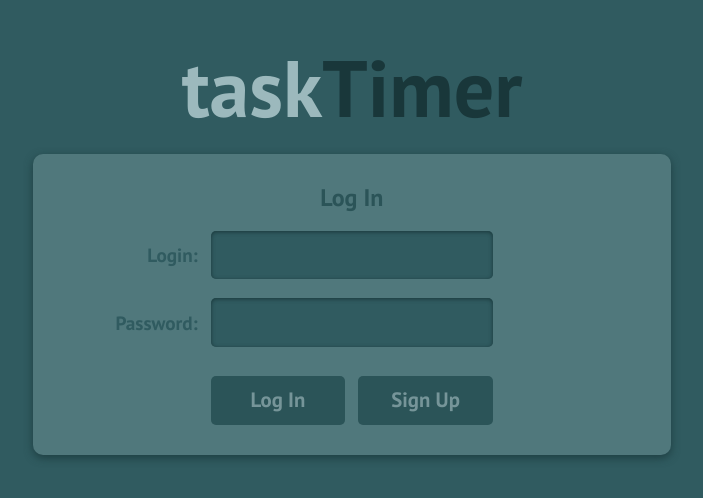
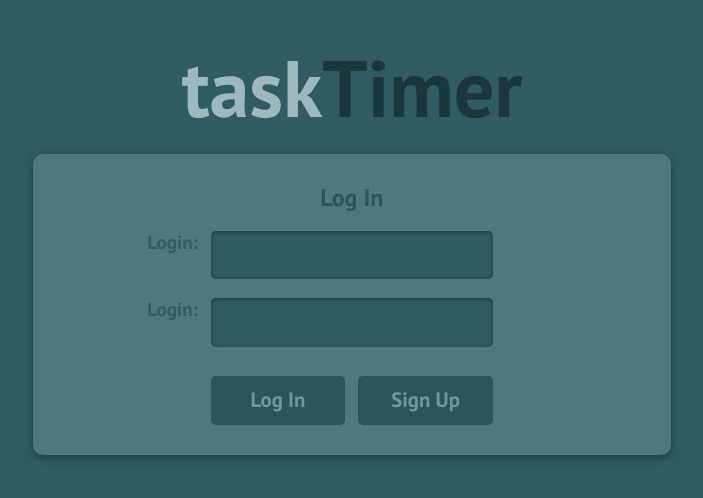
Before and after one commit to jchojna/task-timer, a React (Create React App) app: page / in a window 1280 px wide. Shown: the part 118-616 px from the top of the page, without its empty margins (288-991 px from the left). Built offline with nearby package versions, Linux system fonts and the light colour scheme.

Commit message:
feat(UserForm): add UserInput components inside each UserForm

```diff
--- a/src/components/UserForm.js
+++ b/src/components/UserForm.js
@@ -1,11 +1,12 @@
 import React from 'react';
 import classNames from 'classnames';
+import UserInput from './UserInput';
 import '../scss/UserForm.scss';
 
 const UserForm = (props) => {
   const {
     className,
-    id,
+    block,
     onCardToggle,
     onUserPanelStateChange
   } = props;
@@ -20,7 +21,7 @@ const UserForm = (props) => {
   const passwordInput = React.createRef();
   const passwordConfirm = React.createRef();
 
-  const isLoginForm = id === 'loginForm';
+  const isLoginForm = block === 'loginForm';
   const title = isLoginForm ? 'Log In' : 'Sign Up';
   const loginButtonName = isLoginForm ? 'Log In' : 'Cancel';
   const loginButtonType = isLoginForm ? 'submit' : 'button';
@@ -28,22 +29,22 @@ const UserForm = (props) => {
   const onLoginButtonClick = isLoginForm ? undefined : onCardToggle;
   const onSignupButtonClick = isLoginForm ? onCardToggle : undefined;
 
-  const loginAlertClass = classNames(`${id}__alertBox ${id}__alertBox--login`, {
-    [`${id}__alertBox--visible`]: isLoginAlertVisible
+  const loginAlertClass = classNames(`${block}__alertBox ${block}__alertBox--login`, {
+    [`${block}__alertBox--visible`]: isLoginAlertVisible
   });
 
-  const passwordAlertClass = classNames(`${id}__alertBox ${id}__alertBox--password`, {
-    [`${id}__alertBox--visible`]: isPasswordAlertVisible
+  const passwordAlertClass = classNames(`${block}__alertBox ${block}__alertBox--password`, {
+    [`${block}__alertBox--visible`]: isPasswordAlertVisible
   });
 
-  const confirmAlertClass = classNames(`${id}__alertBox ${id}__alertBox--confirm`, {
-    [`${id}__alertBox--visible`]: isConfirmAlertVisible
+  const confirmAlertClass = classNames(`${block}__alertBox ${block}__alertBox--confirm`, {
+    [`${block}__alertBox--visible`]: isConfirmAlertVisible
   });
 
   const handleFormSubmit = (e) => {
     e.preventDefault();
 
-    const { id, onUsersChange } = props;
+    const { block, onUsersChange } = props;
     const loginInputValue = loginInput.current.value;
     const passwordInputValue = passwordInput.current.value;
     const passwordConfirmValue = passwordConfirm.current.value;
@@ -57,11 +58,11 @@ const UserForm = (props) => {
     if (loginInputValue === '' || passwordInputValue === '' || passwordConfirmValue === '')  return;
 
 
-    if (id === 'loginForm') {
+    if (block === 'loginForm') {
 
 
 
-    } else if (id === 'signupForm') {
+    } else if (block === 'signupForm') {
 
       const newUser = {
         login: loginInputValue,
@@ -74,11 +75,49 @@ const UserForm = (props) => {
 
   return (
     <form className={className} onSubmit={handleFormSubmit}>
-      <h2 className={`${id}__heading`}>
+      <h2 className={`${block}__heading`}>
         {title}
       </h2>
       {/* LOGIN */}
-      <label
+      <UserInput
+        block={block}
+        modifier="login"
+
+
+      />
+      {/* PASSWORD */}
+      <UserInput
+        block={block}
+        modifier="password"
+
+      />
+      {/* PASSWORD CONFIRM */
+      isLoginForm ? <div className="empty"></div> :
+      <UserInput
+        block={block}
+        modifier="confirm"
+
+      />
+      }
+
+      {/* BUTTONS */}
+      <button
+        className={`${block}__button ${block}__button--login`}
+        onClick={onLoginButtonClick}
+        type={loginButtonType}
+      >
+        {loginButtonName}
+      </button>
+      <button
+        className={`${block}__button ${block}__button--signup`}
+        onClick={onSignupButtonClick}
+        type={submitButtonType}
+      >
+        Sign Up
+      </button>
+
+      {/* LOGIN */}
+      {/* <label
         htmlFor={`${id}Login`}
         className={`${id}__label ${id}__label--login`}
       >
@@ -97,9 +136,10 @@ const UserForm = (props) => {
         <p className={`${id}__alert`}>
           Please enter your login
         </p>
-      </div>
+      </div> */}
+
       {/* PASSWORD */}
-      <label
+      {/* <label
         htmlFor={`${id}Password`}
         className={`${id}__label ${id}__label--password`}
       >
@@ -117,9 +157,10 @@ const UserForm = (props) => {
         <p className={`${id}__alert`}>
           Please enter your password
         </p>
-      </div>
+      </div> */}
+
       { /* REPEAT PASSWORD */
-        id === 'signupForm'
+        /* id === 'signupForm'
         ?
         <React.Fragment>
           <label
@@ -143,23 +184,8 @@ const UserForm = (props) => {
           </div>
         </React.Fragment>
         :
-        <div className="empty"></div>
+        <div className="empty"></div> */
       }
-      {/* BUTTONS */}
-      <button
-        className={`${id}__button ${id}__button--login`}
-        onClick={onLoginButtonClick}
-        type={loginButtonType}
-      >
-        {loginButtonName}
-      </button>
-      <button
-        className={`${id}__button ${id}__button--signup`}
-        onClick={onSignupButtonClick}
-        type={submitButtonType}
-      >
-        Sign Up
-      </button>
     </form>
   );
 }
--- /dev/null
+++ b/src/components/UserInput.js
@@ -0,0 +1,38 @@
+import React from 'react';
+
+const UserInput = (props) => {
+  const { block, modifier } = props;
+
+  const inputId = `${block}-${modifier}`;
+  const labelClass = `${block}__label ${block}__label--${modifier}`
+  const inputClass = `${block}__input ${block}__input--${modifier}`
+  const alertClass = `${block}__alert ${block}__alert--${modifier}`
+
+  const alertBoxClass = `${block}__alertBox ${block}__alertBox--${modifier}`
+
+  return (
+    <React.Fragment>
+      <label
+        htmlFor={inputId}
+        className={labelClass}
+      >
+        Login:
+      </label>
+      <input
+        id={inputId}
+        //ref={loginInput}
+        type="text"
+        name="userLogin"
+        className={inputClass}
+        spellCheck="false"
+        maxLength="20"
+      />
+      <div className={alertBoxClass}>
+        <p className={alertClass}>
+          Please enter your login
+        </p>
+      </div>
+    </React.Fragment>
+  );
+}
+export default UserInput;
--- a/src/components/UserPanel.js
+++ b/src/components/UserPanel.js
@@ -70,7 +70,7 @@ class UserPanel extends Component {
           {/* LOGIN FORM */}
           <UserForm
             className={loginClass}
-            id="loginForm"
+            block="loginForm"
             onCardToggle={this.handleCardToggle}
             onUserPanelStateChange={this.handleUserPanelState}
             onUsersChange={onUsersChange}
@@ -79,7 +79,7 @@ class UserPanel extends Component {
           {/* SIGNUP FORM */}
           <UserForm
             className={signupClass}
-            id="signupForm"
+            block="signupForm"
             onCardToggle={this.handleCardToggle}
             onUserPanelStateChange={this.handleUserPanelState}
             onUsersChange={onUsersChange}
--- a/src/scss/UserForm.scss
+++ b/src/scss/UserForm.scss
@@ -2,12 +2,8 @@
 @import "_mixins.scss";
 @import "_animations.scss";
 
-// #region [ Horizon ] Sign In / Sign Up
-
 .loginForm,
 .signupForm {
-  align-items: center;
-  background-color: $color-teal;
   box-shadow: $card-shadow-medium;
   border-radius: 10px;
   display: grid;
@@ -18,8 +14,8 @@
   visibility: hidden;
 
   &--rotateIn {
+    animation: rotateIn $toggle-card $toggle-card ease-out forwards;
     visibility: visible;
-    animation: rotateIn $toggle-card $toggle-card ease-out forwards;
   }
 
   &--rotateOut {
@@ -28,8 +24,11 @@
   }
 
   @media only screen and (min-width: $media-md) {
-    gap: 0.6em 0.8em;
-    grid-template-columns: repeat(4, 1fr);
+
+    & {
+      gap: 0.6em 0.8em;
+      grid-template-columns: repeat(4, 1fr);
+    }
   }
 
   &__heading {
@@ -44,14 +43,11 @@
     justify-self: start;
     font-size: 1.2em;
     font-weight: 700;
+    grid-area: label;
 
-    &--login {
-      grid-area: loginLabel;
-    }
-
-    &--password {
-      grid-area: passwordLabel;
-    }
+    &--login { grid-area: labelLogin; }
+    &--password { grid-area: labelPassword; }
+    &--confirm { grid-area: labelConfirm; }
 
     @media only screen and (min-width: $media-md) {
 
@@ -67,46 +63,18 @@
     color: $color-teal-light-3;
     font-size: 1.4em;
     font-weight: 400;
-    min-width: 100px;
+    min-width: 150px;
     outline: none;
     padding: 0.5em;
     width: 100%;
 
-    &--login {
-      grid-area: loginInput;
-    }
-
-    &--password {
-      grid-area: passwordInput;
-    }
+    &--login { grid-area: inputLogin; }
+    &--password { grid-area: inputPassword; }
+    &--confirm { grid-area: inputConfirm; }
 
     &:focus {
       background-color: $color-teal-dark-2;
       box-shadow: $placeholder-shadow-medium;
-    }
-  }
-
-  &__button {
-    @include button;
-    border-radius: 5px;
-    font-size: 1.3em;
-    font-weight: 700;
-    margin-top: 30px;
-    padding: 0.6em;
-
-    &--login {
-      grid-area: loginButton;
-    }
-
-    &--signup {
-      grid-area: signupButton;
-    }
-
-    @media only screen and (min-width: $media-md) {
-
-      & {
-        margin-top: 10px;
-      }
     }
   }
 
@@ -115,13 +83,9 @@
     overflow: hidden;
     transition: max-height $time-alert, visibility 0s $time-alert;
 
-    &--login {
-      grid-area: loginAlert;
-    }
-
-    &--password {
-      grid-area: passwordAlert;
-    }
+    &--login { grid-area: alertLogin; }
+    &--password { grid-area: alertPassword; }
+    &--confirm { grid-area: alertConfirm; }
 
     &--visible {
       max-height: 50px;
@@ -140,21 +104,43 @@
     padding: 0.5em;
     text-align: center;
   }
+
+  &__button {
+    @include button;
+    border-radius: 5px;
+    font-size: 1.3em;
+    font-weight: 700;
+    margin-top: 30px;
+    padding: 0.6em;
+
+    &--login {
+      grid-area: loginBtn;
+    }
+
+    &--signup {
+      grid-area: signupBtn;
+    }
+
+    @media only screen and (min-width: $media-md) {
+
+      & {
+        margin-top: 10px;
+      }
+    }
+  }
 }
-
-// #endregion
 
 .loginForm {
   background-color: $color-teal;
   grid-template-areas:
   "heading       heading      "
-  "loginLabel    loginLabel   "
-  "loginInput    loginInput   "
-  "loginAlert    loginAlert   "
-  "passwordLabel passwordLabel"
-  "passwordInput passwordInput"
-  "passwordAlert passwordAlert"
-  "loginButton   signupButton ";
+  "labelLogin    labelLogin   "
+  "inputLogin    inputLogin   "
+  "alertLogin    alertLogin   "
+  "labelPassword labelPassword"
+  "inputPassword inputPassword"
+  "alertPassword alertPassword"
+  "loginBtn      signupBtn    ";
   left: 0;
   position: absolute;
   top: 0;
@@ -164,12 +150,12 @@
 
     & {
       grid-template-areas:
-      "heading       heading       heading       heading"
-      "loginLabel    loginInput    loginInput    .      "
-      ".             loginAlert    loginAlert    .      "
-      "passwordLabel passwordInput passwordInput .      "
-      ".             passwordAlert passwordAlert .      "
-      ".             loginButton   signupButton  .      ";
+      "heading        heading       heading       heading "
+      "labelLogin     inputLogin    inputLogin    .       "
+      ".              alertLogin    alertLogin    .       "
+      "labelPassword  inputPassword inputPassword .       "
+      ".              alertPassword alertPassword .       "
+      ".              loginBtn      signupBtn     .       ";
     }
   }
 
@@ -208,29 +194,29 @@
   background-color: $color-teal-dark-3;
   grid-template-areas:
   "heading       heading      "
-  "loginLabel    loginLabel   "
-  "loginInput    loginInput   "
-  "loginAlert    loginAlert   "
-  "passwordLabel passwordLabel"
-  "passwordInput passwordInput"
-  "passwordAlert passwordAlert"
-  "confirmLabel  confirmLabel "
-  "confirmInput  confirmInput "
-  "confirmAlert  confirmAlert "
-  "loginButton   signupButton ";
+  "labelLogin    labelLogin   "
+  "inputLogin    inputLogin   "
+  "alertLogin    alertLogin   "
+  "labelPassword labelPassword"
+  "inputPassword inputPassword"
+  "alertPassword alertPassword"
+  "labelConfirm  labelConfirm "
+  "inputConfirm  inputConfirm "
+  "alertConfirm  alertConfirm "
+  "loginBtn      signupBtn    ";
 
   @media only screen and (min-width: $media-md) {
 
     & {
       grid-template-areas:
-      "heading       heading       heading       heading"
-      "loginLabel    loginInput    loginInput    .      "
-      ".             loginAlert    loginAlert    .      "
-      "passwordLabel passwordInput passwordInput .      "
-      ".             passwordAlert passwordAlert .      "
-      "confirmLabel  confirmInput  confirmInput  .      "
-      ".             confirmAlert  confirmAlert  .      "
-      ".             loginButton   signupButton  .      ";
+      "heading        heading       heading       heading "
+      "labelLogin     inputLogin    inputLogin    .       "
+      ".              alertLogin    alertLogin    .       "
+      "labelPassword  inputPassword inputPassword .       "
+      ".              alertPassword alertPassword .       "
+      "labelConfirm   inputConfirm  inputConfirm  .       "
+      ".              alertConfirm  alertConfirm  .       "
+      ".              loginBtn      signupBtn     .       ";
     }
   }
 
@@ -240,24 +226,6 @@
 
   &__label {
     color: $color-teal-dark-1;
-
-    &--confirm {
-      grid-area: confirmLabel;
-    }
-  }
-
-  &__input {
-
-    &--confirm {
-      grid-area: confirmInput;
-    }
-  }
-
-  &__alertBox {
-
-    &--confirm {
-      grid-area: confirmAlert;
-    }
   }
 
   &__button {
```
